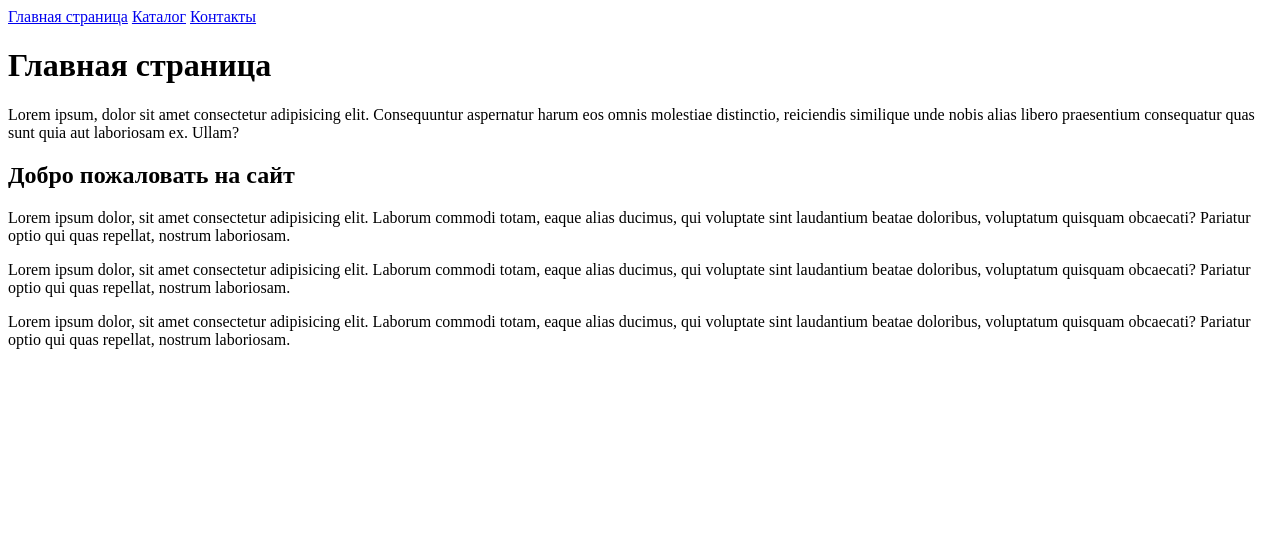
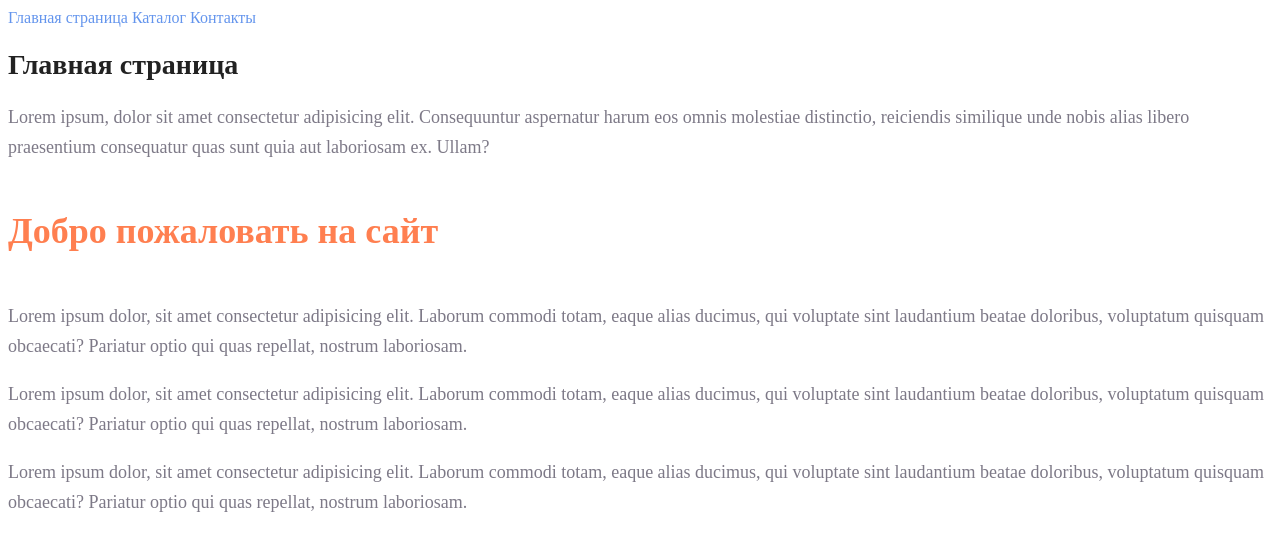
Before and after one commit to MarkovaOlga/New_site, a plain HTML site: page index.html in a window 1280 px wide. Drawn offline with Linux system fonts and the light colour scheme.

Commit message:
added hometask02

```diff
--- a/index.html
+++ b/index.html
@@ -4,16 +4,17 @@
     <meta charset="UTF-8">
     <meta name="viewport" content="width=device-width, initial-scale=1.0">
     <title>Главная страница</title>
+    <link rel="stylesheet" href="style.css">
 </head>
 <body>
-    <a href="index.html">Главная страница</a>
-    <a href="catalog/catalog.html">Каталог</a>
-    <a href="contacts.html">Контакты</a>
-    <h1>Главная страница</h1>
-    <p>Lorem ipsum, dolor sit amet consectetur adipisicing elit. Consequuntur aspernatur harum eos omnis molestiae distinctio, reiciendis similique unde nobis alias libero praesentium consequatur quas sunt quia aut laboriosam ex. Ullam?</p>
-    <h2>Добро пожаловать на сайт</h2>
-    <p>Lorem ipsum dolor, sit amet consectetur adipisicing elit. Laborum commodi totam, eaque alias ducimus, qui voluptate sint laudantium beatae doloribus, voluptatum quisquam obcaecati? Pariatur optio qui quas repellat, nostrum laboriosam.</p>
-    <p>Lorem ipsum dolor, sit amet consectetur adipisicing elit. Laborum commodi totam, eaque alias ducimus, qui voluptate sint laudantium beatae doloribus, voluptatum quisquam obcaecati? Pariatur optio qui quas repellat, nostrum laboriosam.</p>
-    <p>Lorem ipsum dolor, sit amet consectetur adipisicing elit. Laborum commodi totam, eaque alias ducimus, qui voluptate sint laudantium beatae doloribus, voluptatum quisquam obcaecati? Pariatur optio qui quas repellat, nostrum laboriosam.</p>
+    <a class="nav_link" href="index.html">Главная страница</a>
+    <a class="nav_link" href="catalog/catalog.html">Каталог</a>
+    <a class="nav_link" href="contacts.html">Контакты</a>
+    <h1 class="title">Главная страница</h1>
+    <p class="text">Lorem ipsum, dolor sit amet consectetur adipisicing elit. Consequuntur aspernatur harum eos omnis molestiae distinctio, reiciendis similique unde nobis alias libero praesentium consequatur quas sunt quia aut laboriosam ex. Ullam?</p>
+    <h2 class="heading_h2">Добро пожаловать на сайт</h2>
+    <p class="text">Lorem ipsum dolor, sit amet consectetur adipisicing elit. Laborum commodi totam, eaque alias ducimus, qui voluptate sint laudantium beatae doloribus, voluptatum quisquam obcaecati? Pariatur optio qui quas repellat, nostrum laboriosam.</p>
+    <p class="text">Lorem ipsum dolor, sit amet consectetur adipisicing elit. Laborum commodi totam, eaque alias ducimus, qui voluptate sint laudantium beatae doloribus, voluptatum quisquam obcaecati? Pariatur optio qui quas repellat, nostrum laboriosam.</p>
+    <p class="text">Lorem ipsum dolor, sit amet consectetur adipisicing elit. Laborum commodi totam, eaque alias ducimus, qui voluptate sint laudantium beatae doloribus, voluptatum quisquam obcaecati? Pariatur optio qui quas repellat, nostrum laboriosam.</p>
 </body>
 </html>
--- /dev/null
+++ b/style.css
@@ -0,0 +1,32 @@
+a {
+    text-decoration: none;
+}
+
+.nav_link {
+    color: cornflowerblue;
+    font-size: 16px;
+    line-height: 20px;
+}
+
+.title {
+    color: #222222;
+    font-size: 28px;
+    line-height: 36px;
+    font-weight: bold;
+}
+
+.text {
+    font-style: normal;
+    font-weight: 300;
+    font-size: 18px;
+    line-height: 30px;
+    color: #7D7987;
+}
+
+.heading_h2 {
+    color: coral;
+    font-style: normal;
+    font-weight: 700;
+    font-size: 36px;
+    line-height: 80px;
+}
```
Also changed, not shown: catalog/catalog.html (+12 -11 lines), contacts.html (+5 -4 lines).
